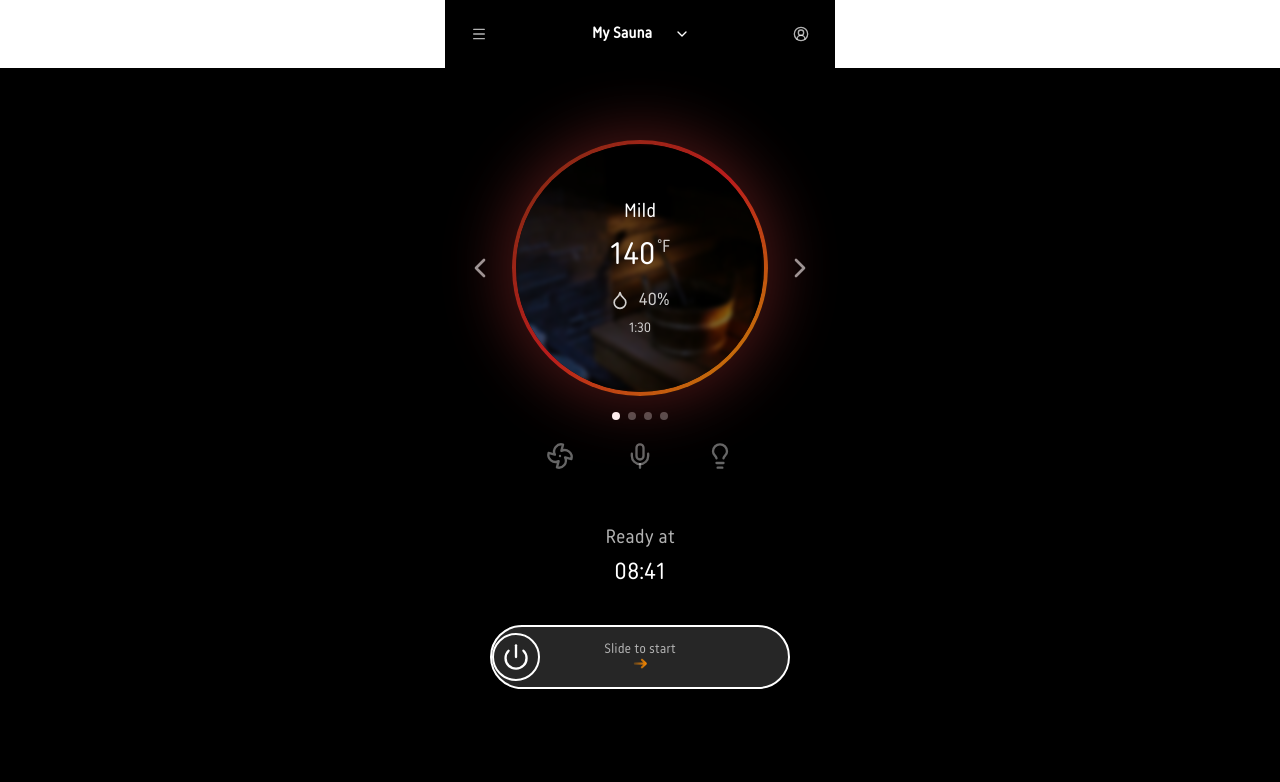
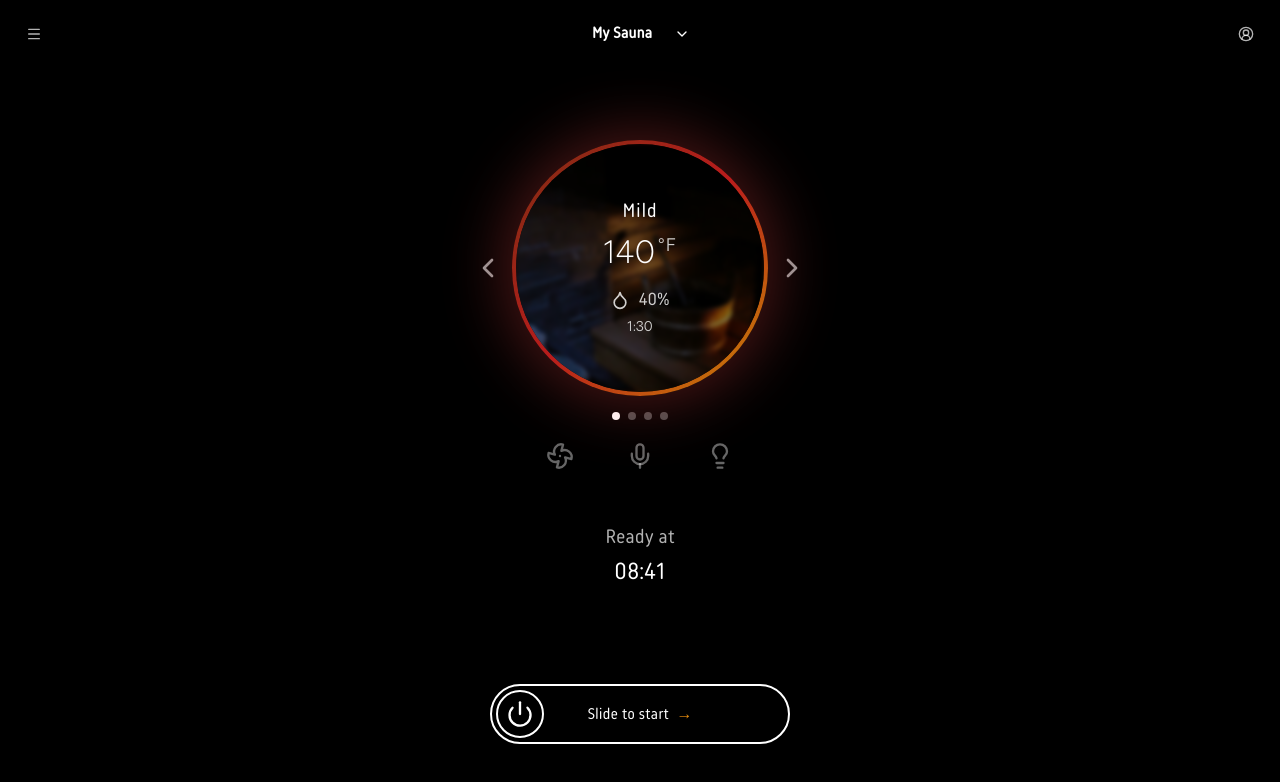
Before and after one commit to kupiainen/ourharvia, a React (Vite) app in the folder ourharvia-app/: page /dashboard in a window 1280 px wide. Shown: the top 782 px of the page. Built offline with nearby package versions, Linux system fonts and the light colour scheme.

Commit message:
ui fixes

```diff
--- a/ourharvia-app/src/components/draggable-slider.tsx
+++ b/ourharvia-app/src/components/draggable-slider.tsx
@@ -1,4 +1,4 @@
-import { animate, motion, useMotionValue, useTransform } from "framer-motion"; // <-- ADD THIS LINE
+import { animate, motion, useMotionValue, useTransform } from "framer-motion";
 import { Power } from "lucide-react"; // Assuming you use lucide-react for the icon
 import { useState } from "react";
 
@@ -31,6 +31,11 @@ export function DraggableSlider({ onUnlock, onLock }: DraggableSliderProps) {
 	// As x goes from (MAX_DRAG / 2) to MAX_DRAG, opacity goes from 0 to 1
 	const stopTextOpacity = useTransform(x, [MAX_DRAG / 2, MAX_DRAG], [0, 1]);
 
+	const handleDragStart = () => {
+		// Stop any ongoing animation so drag is responsive
+		x.stop();
+	};
+
 	// Handle the end of a drag gesture
 	const handleDragEnd = () => {
 		if (unlocked) {
@@ -59,14 +64,13 @@ export function DraggableSlider({ onUnlock, onLock }: DraggableSliderProps) {
 	};
 
 	return (
-		<footer className="flex justify-center items-center w-full p-6 relative bottom-8">
+		<footer className="flex justify-center items-center w-full p-6 fixed bottom-8">
 			<div
-				className="relative flex items-center rounded-full h-14" // <-- Removed p-2, set h-14
+				className="relative flex items-center rounded-full p-0"
 				style={{
 					width: `${SLIDER_WIDTH}px`,
 					// height: `${KNOB_SIZE + 2 * PADDING}px`, // <-- REMOVED
-					// Show a green background when unlocked
-					border: unlocked ? "2px solid #e3a92b" : "2px solid white",
+					border: unlocked ? "2px solid #e58b0d" : "2px solid white",
 					backgroundColor: unlocked ? "#000000" : "#000000", // bg-green-500 or bg-neutral-800
 					transition: "background-color 0.5s ease",
 				}}
@@ -76,14 +80,15 @@ export function DraggableSlider({ onUnlock, onLock }: DraggableSliderProps) {
 					className="flex-shrink-0 w-12 h-12 rounded-full flex items-center justify-center m-1" // <-- Added m-1
 					style={{
 						x, // Bind the knob's x position to the motion value
-						border: unlocked ? "2px solid #e3a92b" : "2px solid white",
-						backgroundColor: unlocked ? "#e3a92b" : "transparent",
+						border: unlocked ? "2px solid #e58b0d" : "2px solid white",
+						backgroundColor: unlocked ? "#e58b0d" : "transparent",
 						transition: "border-color 0.5s ease, background-color 0.5s ease",
 					}}
 					drag="x" // Allow dragging only on the x-axis
 					dragConstraints={{ left: 0, right: MAX_DRAG }} // Constrain dragging
 					dragMomentum={false} // Disable momentum
-					dragElastic={0} // <-- ADD THIS LINE to make the constraint a hard wall
+					dragElastic={0}
+					onDragStart={handleDragStart}
 					onDragEnd={handleDragEnd} // Call handler on drag end
 				>
 					<Power
@@ -96,7 +101,7 @@ export function DraggableSlider({ onUnlock, onLock }: DraggableSliderProps) {
 				<motion.span
 					className="absolute left-1/2 -translate-x-1/2 text-neutral-400 pointer-events-none"
 					style={{
-						color: unlocked ? "#e3a92b" : "white", // conditional color
+						color: unlocked ? "#e58b0d" : "white", // conditional color
 
 						opacity: unlocked ? 0 : textOpacity,
 					}}
@@ -105,7 +110,7 @@ export function DraggableSlider({ onUnlock, onLock }: DraggableSliderProps) {
 					<span
 						className="font-sans ml-1"
 						style={{
-							color: unlocked ? "#e3a92b" : "white", // conditional color
+							color: unlocked ? "#e58b0d" : "#e58b0d", // conditional color
 						}}
 					>
 						&rarr;
@@ -116,7 +121,7 @@ export function DraggableSlider({ onUnlock, onLock }: DraggableSliderProps) {
 				<motion.span
 					className="absolute left-1/2 -translate-x-1/2 text-neutral-400 pointer-events-none"
 					style={{
-						color: unlocked ? "#white" : "white", // conditional color
+						color: unlocked ? "white" : "white", // conditional color
 
 						opacity: unlocked ? stopTextOpacity : 0,
 					}}
@@ -124,7 +129,7 @@ export function DraggableSlider({ onUnlock, onLock }: DraggableSliderProps) {
 					<span
 						className="font-sans mr-1"
 						style={{
-							color: unlocked ? "#e3a92b" : "white", // conditional color
+							color: unlocked ? "#e58b0d" : "#e58b0d", // conditional color
 						}}
 					>
 						&larr;
--- a/ourharvia-app/src/components/header.tsx
+++ b/ourharvia-app/src/components/header.tsx
@@ -4,7 +4,7 @@ import { Link } from "@tanstack/react-router";
 
 export function Header() {
 	return (
-		<header className="max-w-mobile mx-auto bg-black flex justify-between items-center w-full px-4 py-4">
+		<header className="mx-auto bg-black flex justify-between items-center w-full px-4 py-4">
 			{/* Left: Hamburger */}
 			<Button
 				variant="ghost"
--- a/ourharvia-app/src/routes/dashboard.css
+++ b/ourharvia-app/src/routes/dashboard.css
@@ -1,3 +1,10 @@
+html,
+body {
+  margin: 0;
+  padding: 0;
+  overflow: hidden; /* This hides the scrollbar */
+}
+
 /* Root: full screen, no scroll, centered mobile width */
 .dashboard-root {
     height: 100vh;
@@ -42,7 +49,7 @@
     align-items: center;
     justify-content: center;
     width: 100%;
-    gap: 8px;
+    gap: 0px;
     margin-top: 10%;
   }
 
@@ -61,8 +68,11 @@
 
   /* Dial outer gradient ring */
   .dial-outer {
-    width: 256px;
-    height: 256px;
+
+    width: 100%;
+    min-width: 150px;
+    max-width: 256px;
+    aspect-ratio: 1 / 1;
     border-radius: 9999px;
     padding: 4px;
     background: linear-gradient(135deg, #7c2d12, #b91c1c, #ca8a04);
@@ -124,6 +134,7 @@
   .dial-mode {
     font-size: 20px;
     margin-bottom: 4px;
+    letter-spacing: 0.034em;
   }
 
   .dial-temp {
@@ -204,6 +215,7 @@
 
   .icon-button:hover {
     color: #e58b0d;
+    cursor: pointer;
   }
 
   .icon-svg {
--- a/ourharvia-app/src/routes/dashboard.tsx
+++ b/ourharvia-app/src/routes/dashboard.tsx
@@ -9,16 +9,23 @@ import {
 	Power,
 	User,
 } from "lucide-react";
+import { useEffect, useRef, useState } from "react";
+import { DraggableSlider } from "@/components/draggable-slider";
 import { Button } from "@/components/ui/button";
-import { useRef, useEffect, useState } from "react";
 import "./dashboard.css";
-import saunaImage from '../images/sauna2.png';
+import saunaImage from "../images/sauna2.png";
 
 export const Route = createFileRoute("/dashboard")({
 	component: RouteComponent,
 });
 
 function RouteComponent() {
+	const handleStart = () => {
+		console.log("Heating started!");
+	};
+	const handleStop = () => {
+		console.log("Heating stoped!");
+	};
 	const handleRef = useRef<HTMLDivElement | null>(null);
 	const shellRef = useRef<HTMLDivElement | null>(null);
 	const [isListening, setIsListening] = useState(false);
@@ -44,7 +51,7 @@ function RouteComponent() {
 		};
 
 		const onComplete = () => {
-		console.log("🔥 Session Started!");
+			console.log("Sauna Started!");
 
 			handle.dataset.locked = "true";
 			snapTo(maxLeft);
@@ -64,7 +71,7 @@ function RouteComponent() {
 		};
 
 		const onReset = () => {
-		console.log("🛑 Session Stopped!");
+			console.log("Sauna Stopped!");
 
 			handle.dataset.locked = "false";
 			snapTo(0);
@@ -172,17 +179,17 @@ function RouteComponent() {
 
 								<span className="dial-mode">Mild</span>
 
-                <span className="dial-temp">
+								<span className="dial-temp num-light">
 									140
-                  <span className="dial-temp-unit">°F</span>
+									<span className="dial-temp-unit num-regular">°F</span>
 								</span>
 
 								<div className="dial-humidity">
-                  <Droplet className="dial-humidity-icon" />
+									<Droplet className="dial-humidity-icon num-light" />
 									<span>40%</span>
 								</div>
 
-                <span className="dial-time">1:30</span>
+								<span className="dial-time num-regular">1:30</span>
 							</div>
 						</div>
 
@@ -209,7 +216,7 @@ function RouteComponent() {
 								variant="ghost"
 								size="icon"
 								className={`icon-button mic-button ${
-                  isListening ? "mic-button--active" : ""
+									isListening ? "mic-button--active" : "cursor-pointer"
 								}`}
 								onClick={() => setIsListening((prev) => !prev)}
 							>
@@ -222,27 +229,17 @@ function RouteComponent() {
 						</div>
 					</div>
 
-          {/* BOTTOM: Status + Slide to start */}
+					{/* BOTTOM: Status */}
 					<div className="bottom-block">
 						<p className="status-text">
 							Ready at
 							<br />
 							<span>08:41</span>
 						</p>
-
-            <div className="slider-shell">
-              <div className="slider" ref={shellRef}>
-                <div className="slider-handle" ref={handleRef}>
-                  <Power className="slider-icon" />
 					</div>
 
-                <div className="slider-text-block">
-                  <span className="slider-text">Slide to start</span>
-                  <span className="slider-arrow">→</span>
-                </div>
-              </div>
-            </div>
-          </div>
+					{/* BOTTOM: Slider */}
+					<DraggableSlider onUnlock={handleStart} onLock={handleStop} />
 
 					{/* VOICE LISTENING OVERLAY */}
 					{isListening && (
```
Lines whose indentation alone changed are shown as unchanged.
